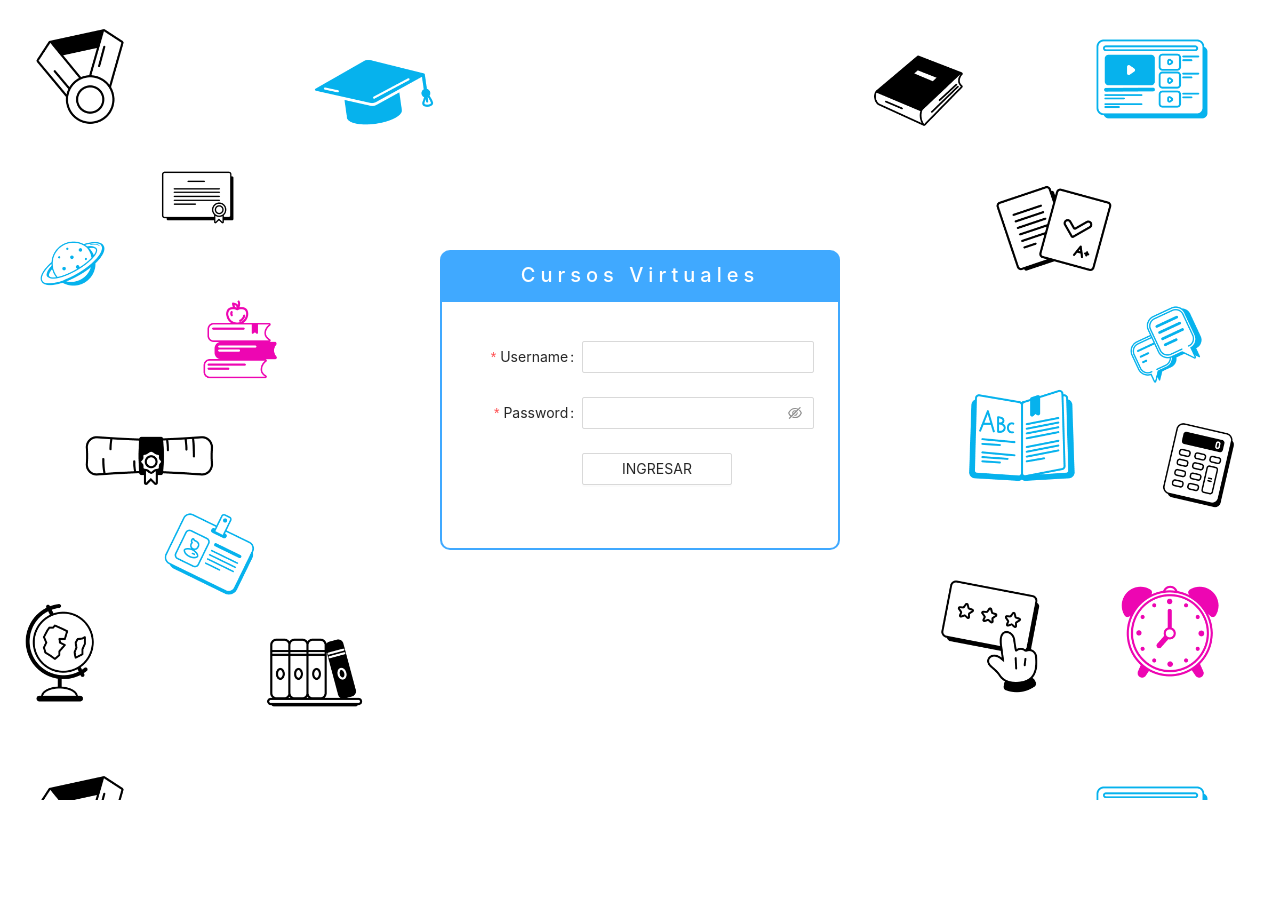
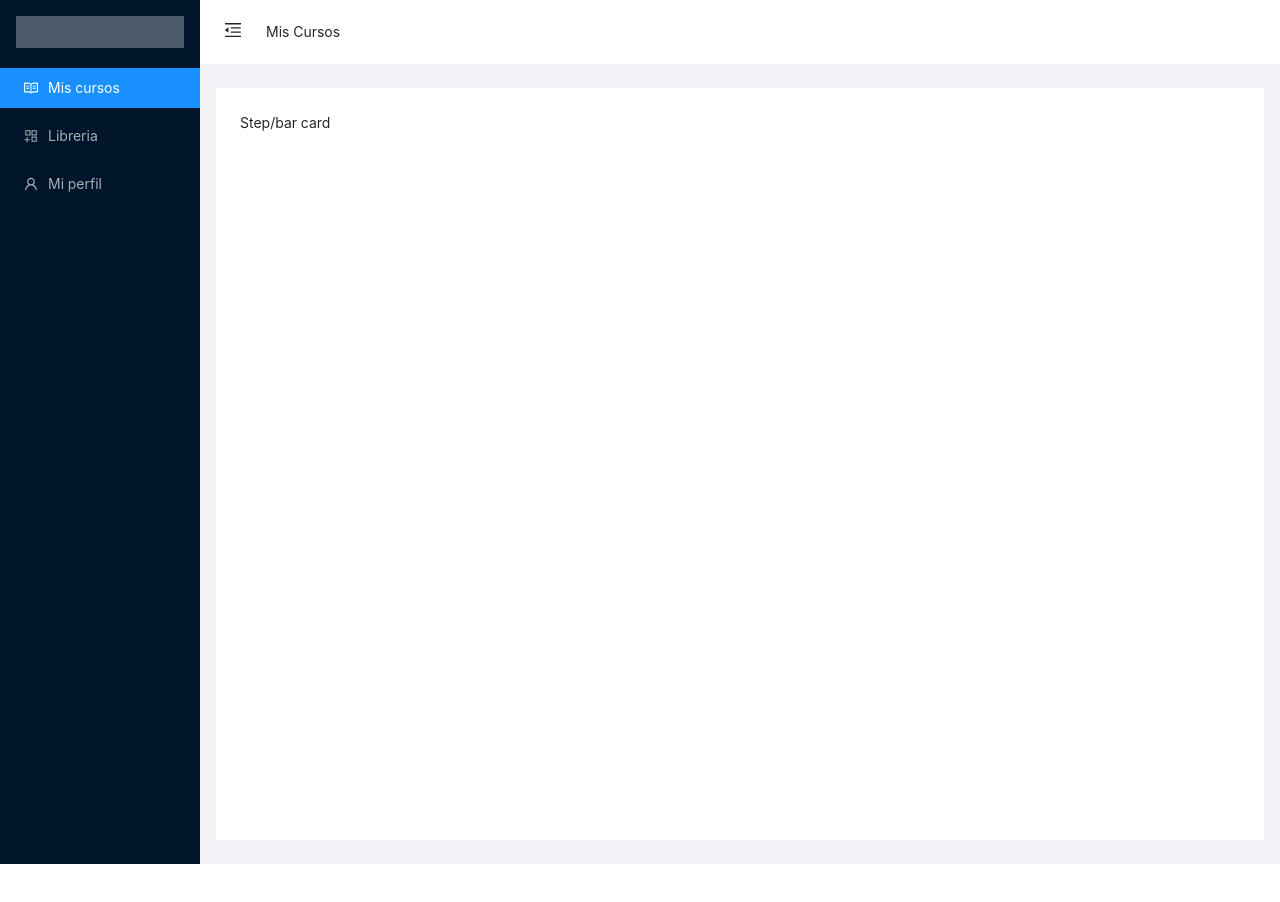
Before and after one commit to joshua-arnao/proyecto-final, a React (Create React App) app: page /login in a window 1280 px wide. Shown: the top 902 px of the page. Before the commit the page ends 800 px from the top, so only its background shows below. Built offline with nearby package versions, Linux system fonts and the light colour scheme.

Commit message:
se agrego plantilla privada y publica

```diff
--- a/src/App.jsx
+++ b/src/App.jsx
@@ -10,7 +10,7 @@ import "./assets/style/main.scss";
 COMPONENTES WRAPPER
 */
 export function App() {
-  const [isLogin, setIsLogin] = useState(false);
+  const [isLogin, setIsLogin] = useState(true);
 
   return (
     <Router>
@@ -18,7 +18,7 @@ export function App() {
         <Switch>
           <Main>
             {isLogin && <LayoutPrivate />}
-            <LayoutPublic />
+            {!isLogin && <LayoutPublic />}
             {/* <div className="navBar flex-column min-h-full space-y-[500px]">
             <div>
               <Menu
--- a/src/layouts/layout-private/layout-private.jsx
+++ b/src/layouts/layout-private/layout-private.jsx
@@ -17,22 +17,14 @@ import { Link } from "react-router-dom";
 
 export function LayoutPrivate(props) {
   const { Header, Sider, Content } = Layout;
-  const state = {
-    collapsed: true,
-  };
 
-  const Toggle = () => {
-    useState({
-      collapsed: !state.collapsed,
-    });
-  };
-
+  const [toggleMenu, setToggleMenu] = useState(false);
   const [Autorizado, SetAutorizado] = useState(false);
 
   return (
     <div>
       <Layout style={{ minHeight: "100vh" }}>
-        <Sider trigger={null} collapsible collapsed={useState.collapsed}>
+        <Sider trigger={null} collapsible collapsed={toggleMenu}>
           <div className="logo" />
           <div className="flex-column navBar" style={{ minHeight: "100vh" }}>
             <Menu theme="dark" mode="inline" defaultSelectedKeys={["1"]}>
@@ -62,10 +54,13 @@ export function LayoutPrivate(props) {
         <Layout className="site-layout">
           <Header className="site-layout-background" style={{ padding: 0 }}>
             {React.createElement(
-              useState.collapsed ? MenuUnfoldOutlined : MenuFoldOutlined,
+              toggleMenu ? MenuUnfoldOutlined : MenuFoldOutlined,
               {
                 className: "trigger",
-                onClick: Toggle,
+                onClick: () => {
+                  console.log("click!!");
+                  setToggleMenu(!toggleMenu);
+                },
               }
             )}
             Mis Cursos
```
